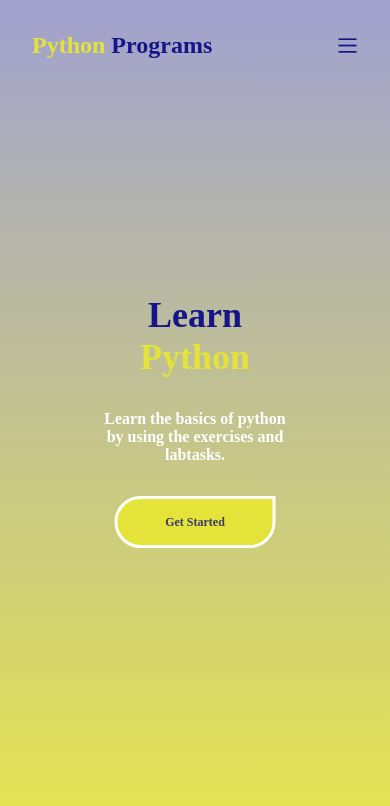
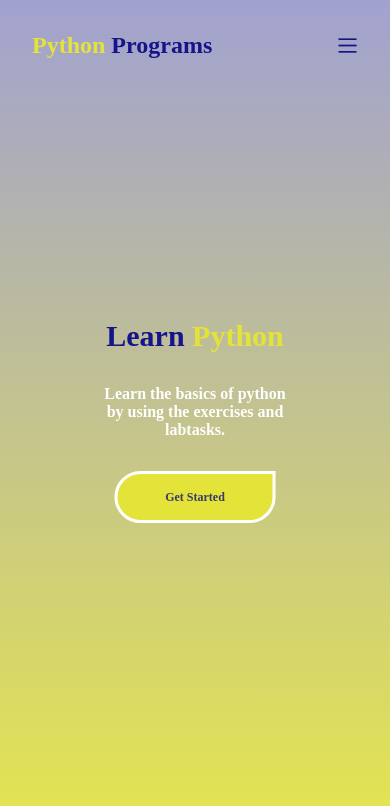
Before and after one commit to Dantesos33/Python-Programs, a plain HTML site: page index.html in a window 390 px wide. Drawn offline with Linux system fonts and the light colour scheme.

Commit message:
Update home.css

```diff
--- a/css/home.css
+++ b/css/home.css
@@ -59,7 +59,7 @@ span{
 @media screen and (max-width: 620px){
 
     .header__title{
-        font-size: var(--fs-4xl);
+        font-size: var(--fs-3xl);
     }
 
     .header__subtitle{
```
